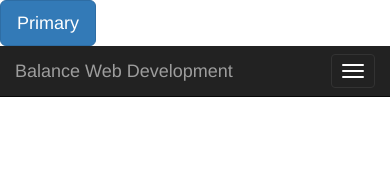
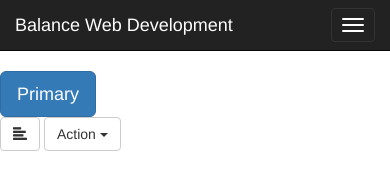
Before and after one commit to AlbertoChargoy/BandA, a plain HTML site: page Site/index.html in a window 390 px wide. Drawn offline with nearby package versions, Linux system fonts and the light colour scheme.

Commit message:
Nuevos elementos bootstrap
Agregue nuevos elementos... botones, menu

```diff
--- a/Site/index.html
+++ b/Site/index.html
@@ -14,8 +14,6 @@
     <![endif]-->
   </head>
   <body>
-
-    <button type="button" class="btn btn-lg btn-primary">Primary</button>
 
       <nav class="navbar navbar-inverse navbar-static-top">
         	<div class="container">
@@ -45,7 +43,27 @@
         	</div>
         </nav>
 
+        <button type="button" class="btn btn-lg btn-primary">Primary</button>
+        <br/>
+        <button type="button" class="btn btn-default" aria-label="Left Align">
+          <span class="glyphicon glyphicon-align-left" aria-hidden="true"></span>
+        </button>
+
+        <!-- Single button -->
+        <div class="btn-group">
+          <button type="button" class="btn btn-default dropdown-toggle" data-toggle="dropdown" aria-haspopup="true" aria-expanded="false">
+            Action <span class="caret"></span>
+          </button>
+          <ul class="dropdown-menu">
+            <li><a href="#">Action</a></li>
+            <li><a href="#">Another action</a></li>
+            <li><a href="#">Something else here</a></li>
+            <li role="separator" class="divider"></li>
+            <li><a href="#">Separated link</a></li>
+          </ul>
+        </div>
+
     <script src="https://ajax.googleapis.com/ajax/libs/jquery/1.11.3/jquery.min.js"></script>
-    <script src="js/bootstrap.min.js"></script>
+    <script src="bootstrap-3.3.7-dist/js/bootstrap.min.js"></script>
   </body>
 </html>
```
Lines whose indentation alone changed are shown as unchanged.
